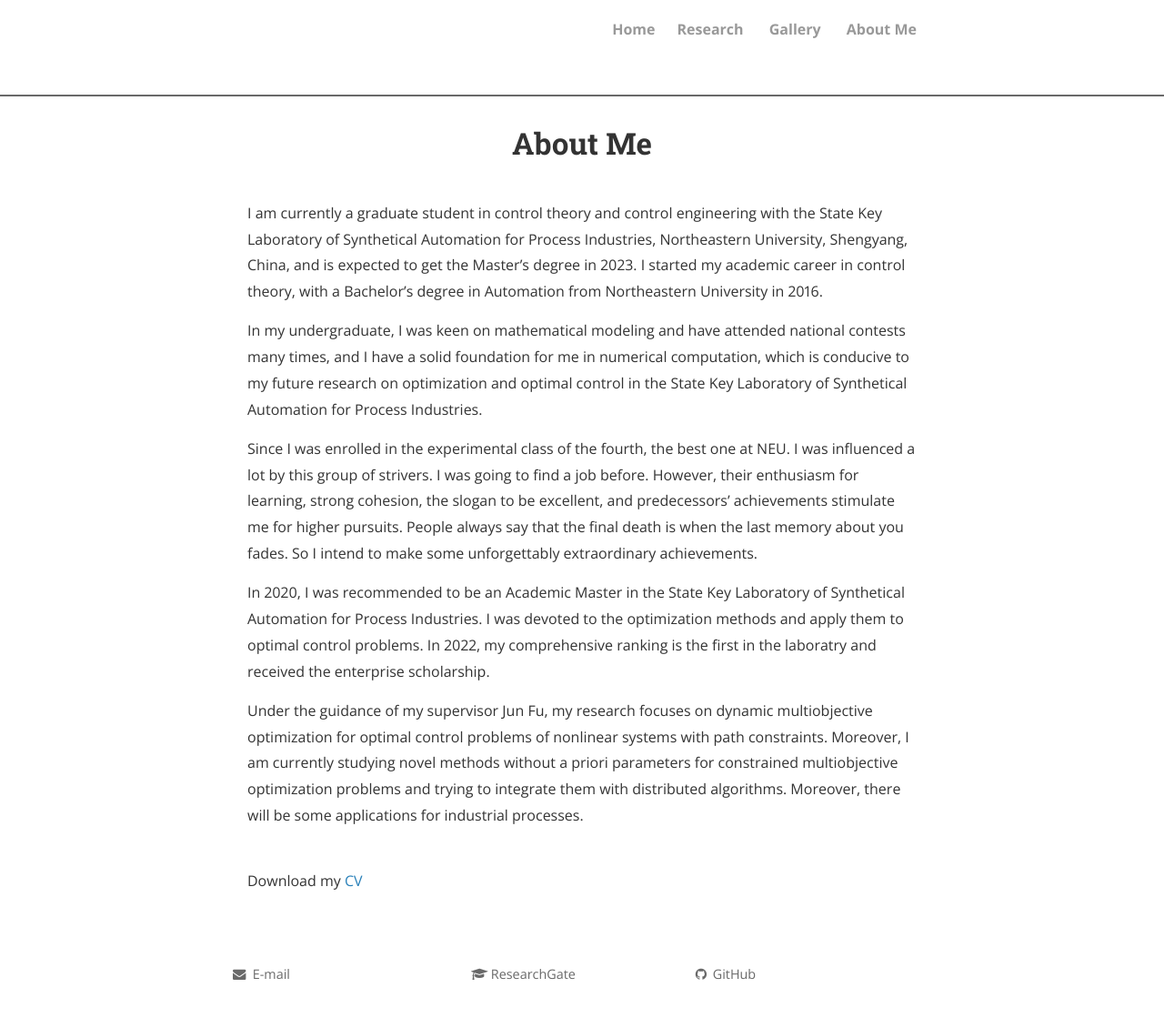
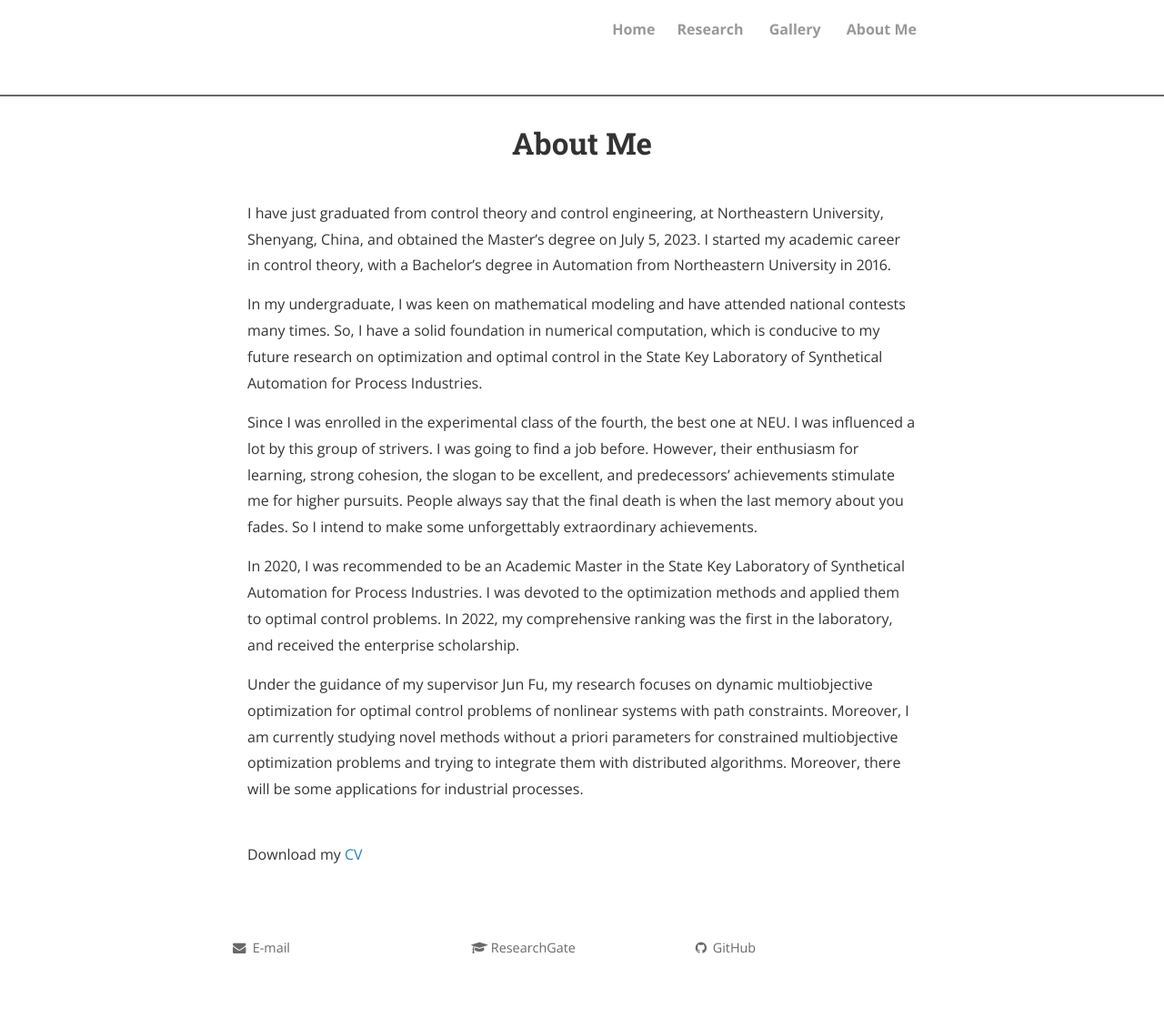
Before and after one commit to zcxy-academic/zcxy-academic.github.io, a Jekyll site: the page built from about.md, in a window 1280 px wide. Shown: the whole page at 91% size. Built offline with Jekyll 4.4.1, drawn with Linux system fonts in a browser that asks for light colours; nearby versions of some CDN libraries; comment, search, counter and statistics services are not loaded; a style sheet for code colours, icons or effects is not loaded; after the commit the page ends 1101 px from its top, so only the background shows below that.

Commit message:
Update about.md
update

```diff
--- a/about.md
+++ b/about.md
@@ -3,13 +3,13 @@ layout: page
 title: About Me
 permalink: /about/
 ---
-I am currently a graduate student in control theory and control engineering with the State Key Laboratory of Synthetical Automation for Process Industries, Northeastern University, Shengyang, China, and is expected to get the Master's degree in 2023. I started my academic career in control theory, with a Bachelor's degree in Automation from Northeastern University in 2016.
+I have just graduated from control theory and control engineering, at Northeastern University, Shenyang, China, and obtained the Master's degree on July 5, 2023. I started my academic career in control theory, with a Bachelor's degree in Automation from Northeastern University in 2016.
 
-In my undergraduate, I was keen on mathematical modeling and have attended national contests many times, and I have a solid foundation for me in numerical computation, which is conducive to my future research on optimization and optimal control in the State Key Laboratory of Synthetical Automation for Process Industries.
+In my undergraduate, I was keen on mathematical modeling and have attended national contests many times. So, I have a solid foundation in numerical computation, which is conducive to my future research on optimization and optimal control in the State Key Laboratory of Synthetical Automation for Process Industries.
 
 Since I was enrolled in the experimental class of the fourth, the best one at NEU. I was influenced a lot by this group of strivers. I was going to find a job before. However, their enthusiasm for learning, strong cohesion, the slogan to be excellent, and predecessors' achievements stimulate me for higher pursuits. People always say that the final death is when the last memory about you fades. So I intend to make some unforgettably extraordinary achievements.
 
-In 2020, I was recommended to be an Academic Master in the State Key Laboratory of Synthetical Automation for Process Industries. I was devoted to the optimization methods and apply them to optimal control problems. In 2022, my comprehensive ranking is the first in the laboratry and received the enterprise scholarship.
+In 2020, I was recommended to be an Academic Master in the State Key Laboratory of Synthetical Automation for Process Industries. I was devoted to the optimization methods and applied them to optimal control problems. In 2022, my comprehensive ranking was the first in the laboratory, and received the enterprise scholarship.
 
  Under the guidance of my supervisor Jun Fu, my research focuses on dynamic multiobjective optimization for optimal control problems of nonlinear systems with path constraints. Moreover, I am currently studying novel methods without a priori parameters for constrained multiobjective optimization problems and trying to integrate them with distributed algorithms. Moreover, there will be some applications for industrial processes.
 
```
